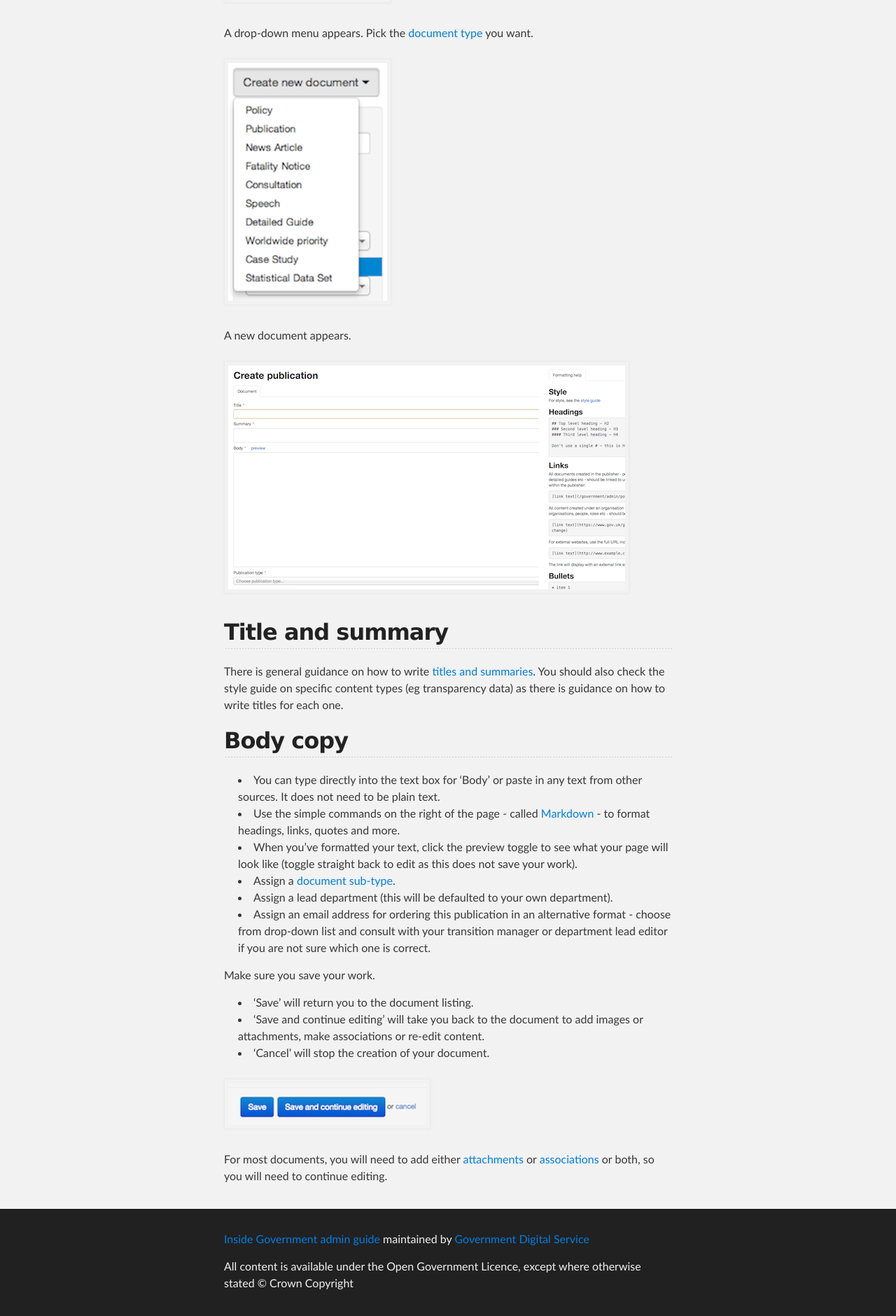
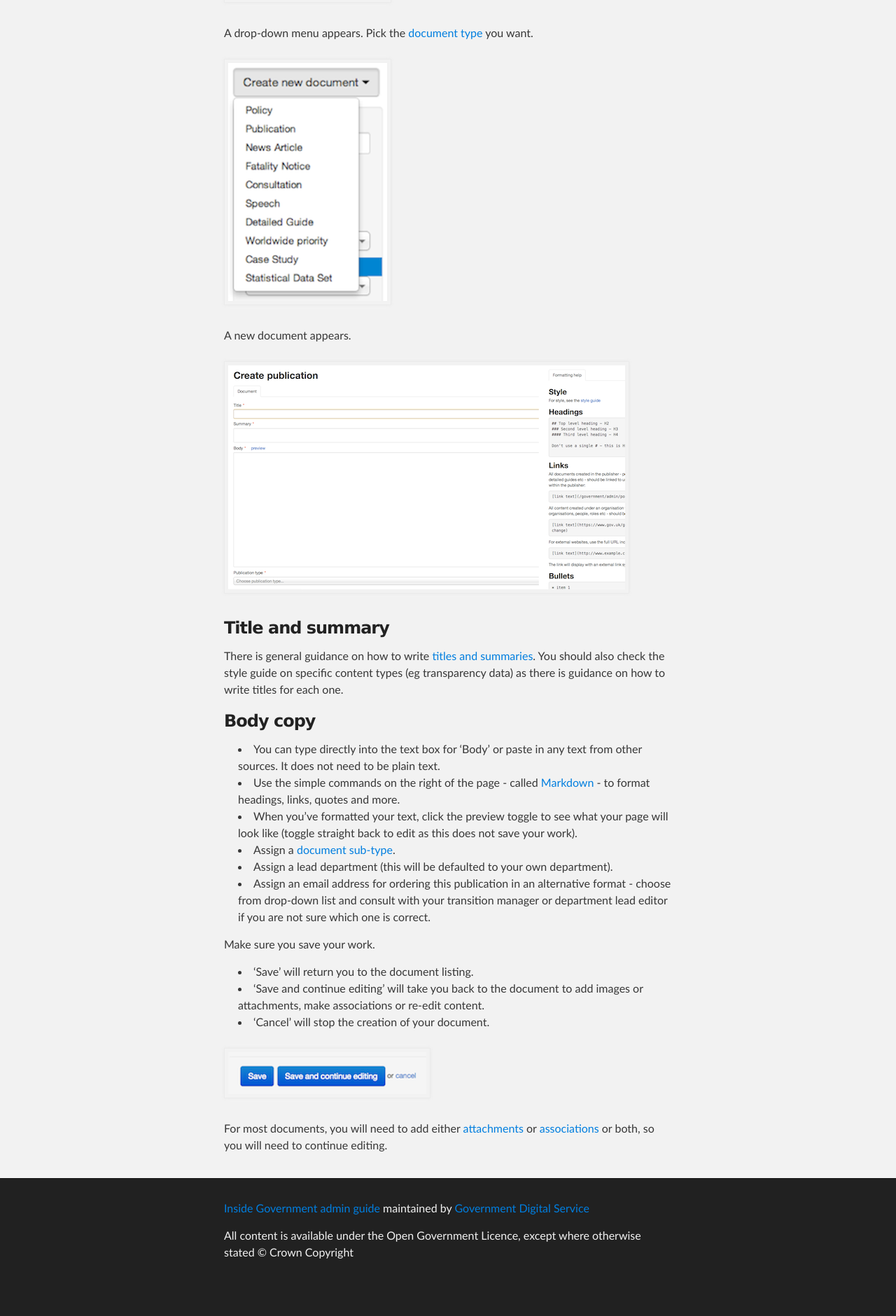
Before and after one commit to alphagov/inside-government-admin-guide, a Jekyll site: the page built from creating-documents/create-a-new-doc.md, in a window 1280 px wide. Shown: the part 769-2649 px from the top of the page at 70% size. Built offline with Jekyll 4.4.1, drawn with Linux system fonts in a browser that asks for light colours; after the commit the page ends 2605 px from its top, so only the background shows below that.

Commit message:
Update create-a-new-doc.md

```diff
--- a/creating-documents/create-a-new-doc.md
+++ b/creating-documents/create-a-new-doc.md
@@ -25,11 +25,11 @@ A new document appears.
 ![Create new document 3](creating-a-new-doc-3.png)
 
 
-## Title and summary
+### Title and summary
 
 There is general guidance on how to write [titles and summaries](https://www.gov.uk/designprinciples/detailedguides#detailed-guides). You should also check the style guide on specific content types (eg transparency data) as there is guidance on how to write titles for each one.
 
-## Body copy
+### Body copy
 
 * You can type directly into the text box for 'Body' or paste in any text from other sources. It does not need to be plain text.
 * Use the simple commands on the right of the page - called [Markdown](/inside-government-admin-guide/creating-documents/markdown.html) - to format headings, links, quotes and more.
```
